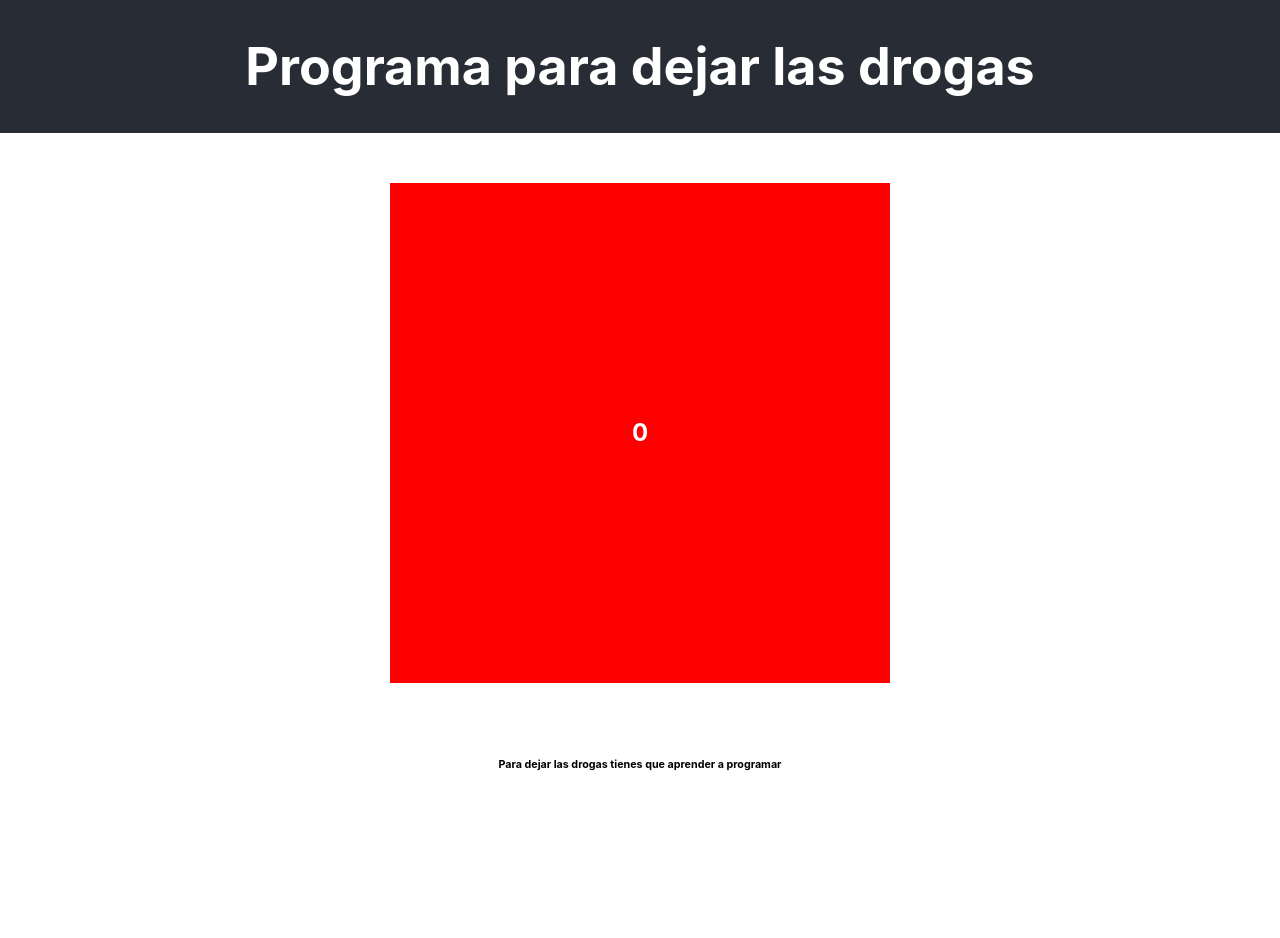
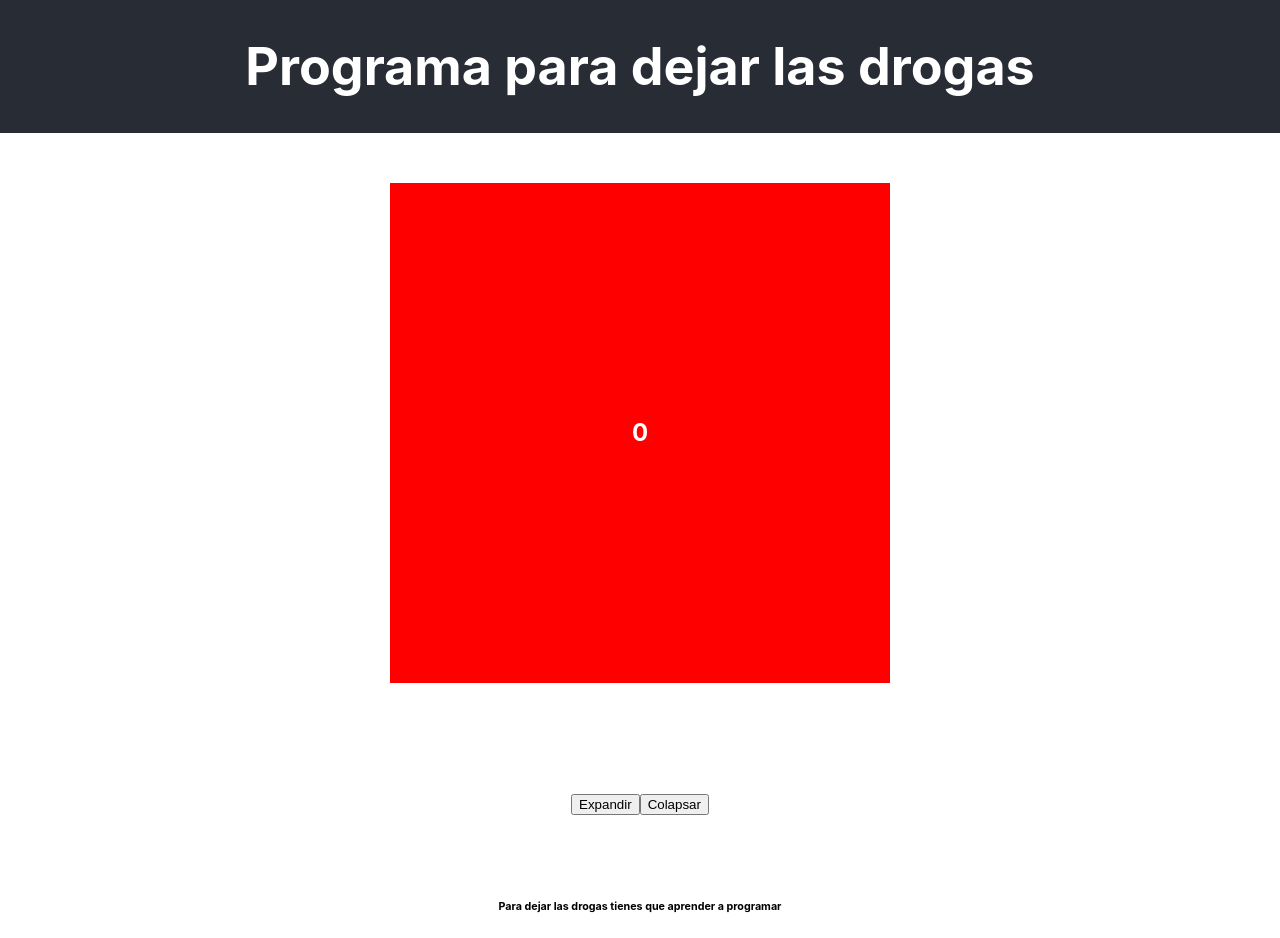
Before and after one commit to Bryanmiessler/TrainingWithMateo, a React (Create React App) app: page / in a window 1280 px wide. Before the commit the page ends 800 px from the top, so only its background shows below. Built offline with nearby package versions, Linux system fonts and the light colour scheme.

Commit message:
pinches cambios malos

```diff
--- a/src/App.css
+++ b/src/App.css
@@ -15,12 +15,3 @@
 .App-link {
   color: #61dafb;
 }
-
-@keyframes App-logo-spin {
-  from {
-    transform: rotate(0deg);
-  }
-  to {
-    transform: rotate(360deg);
-  }
-}
--- a/src/App.js
+++ b/src/App.js
@@ -2,15 +2,35 @@ import './App.css';
 import Header from './components/Header';
 import Footer from './components/Footer';
 import Card from './components/Card';
+import React, { useState } from 'react';
 
 function App() {
+
+  const [selected,setSelected] = useState(true);
+  const [click,  setClick] = useState('presiona un boton');
+
+  function selectedButton(activate){
+
+    setSelected(activate);
+
+  }
+
+  // function clickButtons(){
+  //   if(props.selected === true){
+  //     return setClick('Expandir');
+  // }else{
+  //     return setClick('Colapsar');
+  // };
+
+  // }
+
   return (
     <div className="App">
       <header className="App-header">
         <Header />
       </header>
       <div>
-        <Card color="red" height="100px" width="100px"/>
+        <Card color="red" height="100px" width="100px" selected={selected} setSelected={setSelected} selectedButton={selectedButton}/>
       </div>
       <footer>
         <Footer />
--- a/src/components/Card.css
+++ b/src/components/Card.css
@@ -2,6 +2,7 @@
     display: flex;
     align-items: center;
     justify-content: center;
+    flex-direction: column;
 }
 
 .SquareSon {
@@ -18,3 +19,11 @@
 .TextSquare {
     color: white;
 }
+
+.Controller {
+    display: flex;
+    align-items: center;
+    justify-content: center;
+    padding: 10px;
+    margin: 50px;
+}
--- a/src/components/Card.js
+++ b/src/components/Card.js
@@ -1,5 +1,6 @@
 import React, { useState } from "react";
 import './Card.css';
+import Controller from "./Controller";
 
 
 function Card(props) {
@@ -19,11 +20,16 @@ function Card(props) {
         setInnerWidth(100);
         setColor('black');
     }
+
+    console.log(props.selected);
+
     return(
         <div className="SquareFather">
             <div onClick={squareCounter} className="SquareSon" style={{backgroundColor: color, height: innerHeight, width: innerWidth}}>
                 <h2 className="TextSquare">{ counter }</h2>
-
+            </div>
+            <div className="Controller">
+                <Controller selected={props.selected} setSelected={props.setSelected} selectedButton={props.selectedButton} onClick={squareCounter}/>
             </div>
         </div>
     );
--- /dev/null
+++ b/src/components/Controller.js
@@ -0,0 +1,16 @@
+// import React, { useState } from 'react'
+
+function Controller(props) {
+
+  console.log(props.selected);
+
+  return (
+    <div>
+      <button onClick={() => props.selectedButton(true)}>Expandir</button>
+      <button onClick={() => props.selectedButton(false)}>Colapsar</button>
+    </div>
+  )
+}
+
+
+export default Controller
```
